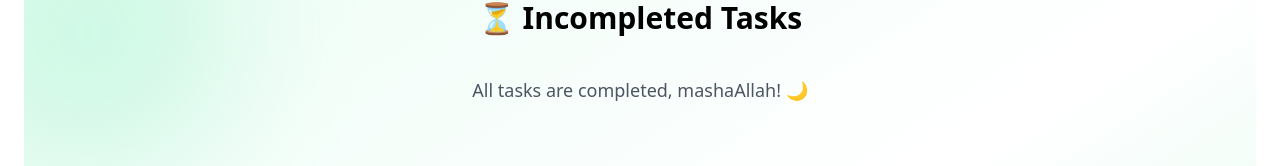
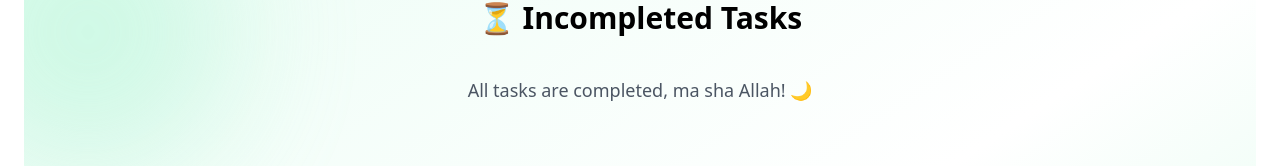
Before and after one commit to Remmaabde/Islamic-Task-manager, a React (Vite) app in the folder Task/: page /incompleted in a window 1280 px wide. Shown: the part 128-294 px from the top of the page. Built offline with nearby package versions, Linux system fonts and the light colour scheme.

Commit message:
Updated the design

```diff
--- a/Task/src/main.jsx
+++ b/Task/src/main.jsx
@@ -6,7 +6,7 @@ import "./index.css";
 import Layout from "./components/Layout/Layout";
 import Home from "./pages/Home";
 import Tasks from "./pages/Tasks";
-import Completed from "./pages/completed";
+import Completed from "./pages/Completed";
 import Incompleted from "./pages/Incompleted";
 
 const router = createBrowserRouter([
--- a/Task/src/pages/Incompleted.jsx
+++ b/Task/src/pages/Incompleted.jsx
@@ -56,7 +56,7 @@ export default function Incompleted() {
             transition={{ delay: 0.3 }}
             className="text-gray-600 text-center text-lg"
           >
-            All tasks are completed, mashaAllah! 🌙
+            All tasks are completed, ma sha Allah! 🌙
           </motion.p>
         ) : (
           <motion.div
```
